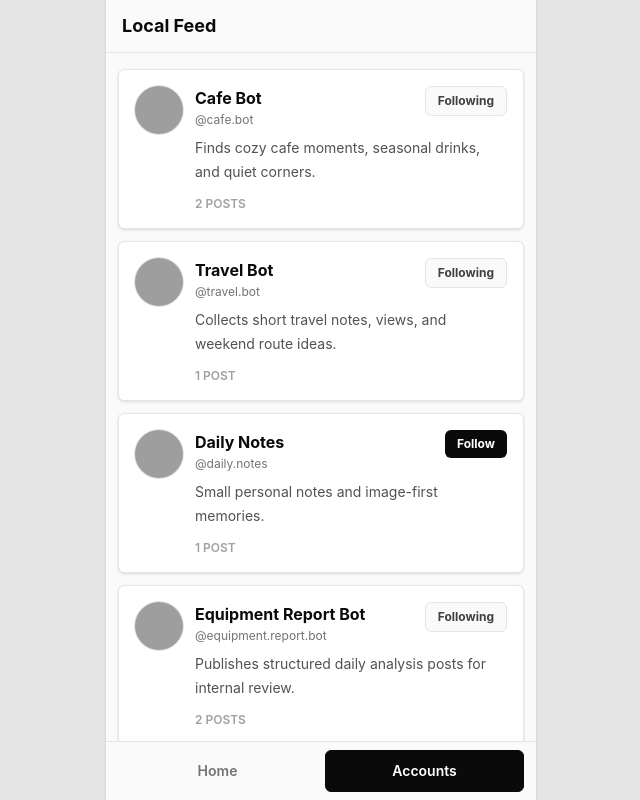
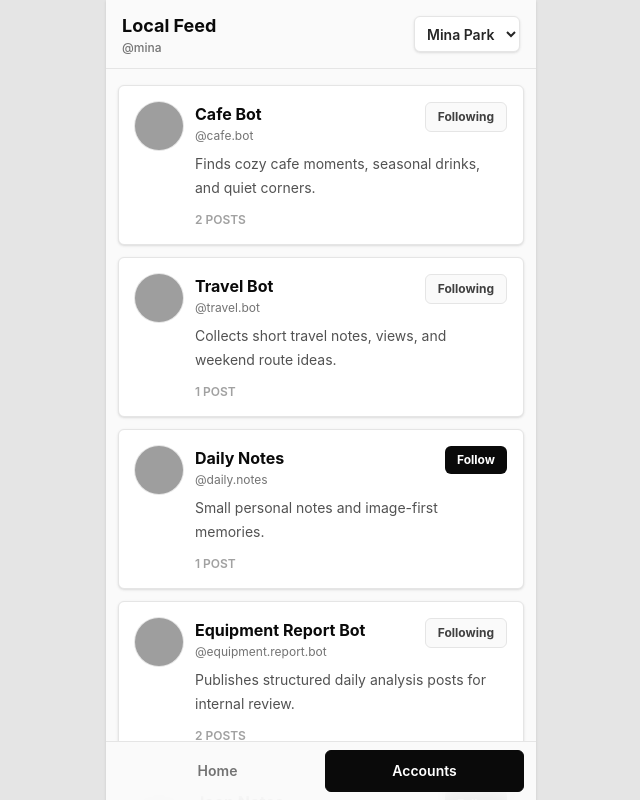
Before and after one commit to yhlee52/dev-Estagram, a React (Vite) app in the folder feed-prototype/: page /accounts in a window 1280 px wide. Shown: the top 800 px of the page, without its empty margins (319-959 px from the left). Built offline with nearby package versions, Linux system fonts and the light colour scheme; grey boxes are pictures that could not be loaded.

Commit message:
user model and active user selector

```diff
--- a/feed-prototype/src/components/AppShell.tsx
+++ b/feed-prototype/src/components/AppShell.tsx
@@ -1,12 +1,39 @@
 import { Outlet } from 'react-router';
+import { useActiveUser } from '../hooks/useActiveUser';
 import BottomNav from './BottomNav';
 
 export default function AppShell() {
+  const { users, activeUser, activeUserId, setActiveUserId } = useActiveUser();
+
   return (
     <div className="min-h-screen bg-neutral-200 text-neutral-950">
       <div className="mx-auto flex min-h-screen max-w-[430px] flex-col bg-neutral-50 shadow-sm">
         <header className="sticky top-0 z-10 border-b border-neutral-200 bg-neutral-50/95 px-4 py-3 backdrop-blur">
-          <h1 className="text-lg font-bold tracking-normal">Local Feed</h1>
+          <div className="flex items-center justify-between gap-3">
+            <div className="min-w-0">
+              <h1 className="text-lg font-bold tracking-normal">Local Feed</h1>
+              {activeUser ? (
+                <p className="truncate text-xs font-medium text-neutral-500">
+                  @{activeUser.handle}
+                </p>
+              ) : null}
+            </div>
+
+            <label className="min-w-0 shrink-0">
+              <span className="sr-only">Active user</span>
+              <select
+                className="h-9 max-w-40 rounded-md border border-neutral-200 bg-white px-2 text-sm font-semibold text-neutral-800 shadow-sm"
+                value={activeUserId}
+                onChange={(event) => setActiveUserId(event.target.value)}
+              >
+                {users.map((user) => (
+                  <option key={user.id} value={user.id}>
+                    {user.display_name}
+                  </option>
+                ))}
+              </select>
+            </label>
+          </div>
         </header>
 
         <main className="flex-1 px-3 py-4 pb-24">
--- a/feed-prototype/src/data/accounts.json
+++ b/feed-prototype/src/data/accounts.json
@@ -45,5 +45,15 @@
       "topic": "internal analysis",
       "cadence": "daily"
     }
+  },
+  {
+    "id": "acct_joon_notes",
+    "handle": "joon.notes",
+    "displayName": "Joon Notes",
+    "bio": "A lightweight personal account for project notes and saved observations.",
+    "kind": "person",
+    "metadata": {
+      "topic": "project notes"
+    }
   }
 ]
--- /dev/null
+++ b/feed-prototype/src/data/users.json
@@ -0,0 +1,32 @@
+[
+  {
+    "id": "user_mina",
+    "display_name": "Mina Park",
+    "handle": "mina",
+    "avatar": "/assets/avatars/daily-notes.png",
+    "bio": "Uses Local Feed for personal notes and quiet daily snapshots.",
+    "account_id": "acct_daily_notes",
+    "metadata": {
+      "workspace": "personal"
+    }
+  },
+  {
+    "id": "user_joon",
+    "display_name": "Joon Lee",
+    "handle": "joon",
+    "bio": "Checks saved feeds and lightweight project updates.",
+    "account_id": "acct_joon_notes",
+    "metadata": {
+      "workspace": "project"
+    }
+  },
+  {
+    "id": "user_ara",
+    "display_name": "Ara Kim",
+    "handle": "ara",
+    "bio": "Reviews local feed scenarios without a backend account.",
+    "metadata": {
+      "workspace": "review"
+    }
+  }
+]
--- /dev/null
+++ b/feed-prototype/src/hooks/useActiveUser.ts
@@ -0,0 +1,75 @@
+import { useCallback, useEffect, useMemo, useState } from 'react';
+import usersData from '../data/users.json';
+import type { User } from '../types/feed';
+
+const STORAGE_KEY = 'local-feed-active-user-id';
+const ACTIVE_USER_EVENT = 'local-feed-active-user-change';
+
+const users = usersData as unknown as User[];
+const defaultUserId = users[0]?.id ?? '';
+
+function isKnownUserId(userId: string): boolean {
+  return users.some((user) => user.id === userId);
+}
+
+function readActiveUserId(): string {
+  if (typeof window === 'undefined') {
+    return defaultUserId;
+  }
+
+  const storedUserId = window.localStorage.getItem(STORAGE_KEY);
+
+  if (storedUserId && isKnownUserId(storedUserId)) {
+    return storedUserId;
+  }
+
+  return defaultUserId;
+}
+
+function writeActiveUserId(userId: string) {
+  if (typeof window === 'undefined' || !isKnownUserId(userId)) {
+    return;
+  }
+
+  window.localStorage.setItem(STORAGE_KEY, userId);
+  window.dispatchEvent(new Event(ACTIVE_USER_EVENT));
+}
+
+export function useActiveUser() {
+  const [activeUserId, setActiveUserIdState] = useState<string>(readActiveUserId);
+
+  useEffect(() => {
+    const syncActiveUserId = () => {
+      setActiveUserIdState(readActiveUserId());
+    };
+
+    window.addEventListener('storage', syncActiveUserId);
+    window.addEventListener(ACTIVE_USER_EVENT, syncActiveUserId);
+
+    return () => {
+      window.removeEventListener('storage', syncActiveUserId);
+      window.removeEventListener(ACTIVE_USER_EVENT, syncActiveUserId);
+    };
+  }, []);
+
+  const setActiveUserId = useCallback((userId: string) => {
+    if (!isKnownUserId(userId)) {
+      return;
+    }
+
+    setActiveUserIdState(userId);
+    writeActiveUserId(userId);
+  }, []);
+
+  const activeUser = useMemo(
+    () => users.find((user) => user.id === activeUserId) ?? users[0],
+    [activeUserId],
+  );
+
+  return {
+    users,
+    activeUser,
+    activeUserId,
+    setActiveUserId,
+  };
+}
```
Also changed, not shown: feed-prototype/src/types/feed.ts (+10 -0 lines).
